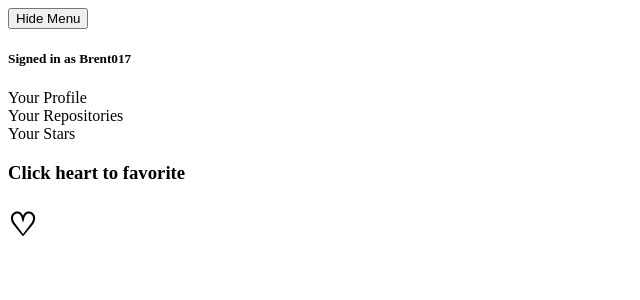
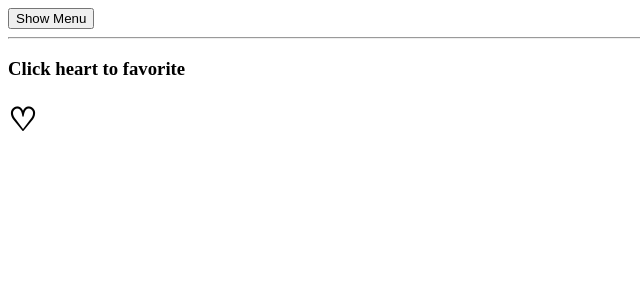
Before and after one commit to Brent017/toggler-app, a React (Create React App) app: page / in a window 1280 px wide. Shown: the top 300 px of the page, without its empty margins (0-640 px from the left). Built offline with nearby package versions, Linux system fonts and the light colour scheme.

Commit message:
toggler function imported

```diff
--- a/src/App.js
+++ b/src/App.js
@@ -6,6 +6,7 @@ function App() {
   return (
     <div>
       <Menu />
+      <hr />
       <Favorite />
     </div>
   );
--- a/src/Favorite.js
+++ b/src/Favorite.js
@@ -1,30 +1,19 @@
-import React, { Component } from "react";
+import React from "react";
+import Toggler from "./Toggler";
 
-class Favorite extends Component {
-  state = {
-    favorited: false
-  };
-
-  toggleFavorite = () => {
-    this.setState(prevState => {
-      return {
-        favorited: !prevState.favorited
-      };
-    });
-  };
-
-  render() {
+function Favorite(props) {
   return (
+    <Toggler
+      render={(on, toggle) => (
         <div>
           <h3>Click heart to favorite</h3>
           <h1>
-          <span onClick={this.toggleFavorite}>
-            {this.state.favorited ? "❤️" : "♡"}
-          </span>
+            <span onClick={toggle}>{on ? "❤️" : "♡"}</span>
           </h1>
         </div>
+      )}
+    />
   );
-  }
 }
 
 export default Favorite;
--- a/src/Menu.js
+++ b/src/Menu.js
@@ -1,25 +1,13 @@
-import React, { Component } from "react";
+import React from "react";
+import Toggler from "./Toggler";
 
-class Menu extends Component {
-  state = {
-    show: true
-  };
-
-  toggleShow = () => {
-    this.setState(prevState => {
-      return {
-        show: !prevState.show
-      };
-    });
-  };
-
-  render() {
+function Menu(props) {
   return (
+    <Toggler
+      render={(on, toggle) => (
         <div>
-        <button onClick={this.toggleShow}>
-          {this.state.show ? "Hide" : "Show"} Menu
-        </button>
-        <nav style={{ display: this.state.show ? "block" : "none" }}>
+          <button onClick={toggle}>{on ? "Hide" : "Show"} Menu</button>
+          <nav style={{ display: on ? "block" : "none" }}>
             <h5>Signed in as Brent017</h5>
             <a>Your Profile</a>
             <br />
@@ -28,8 +16,9 @@ class Menu extends Component {
             <a>Your Stars</a>
           </nav>
         </div>
+      )}
+    />
   );
-  }
 }
 
 export default Menu;
--- a/src/Toggler.js
+++ b/src/Toggler.js
@@ -8,14 +8,13 @@ class Toggler extends Component {
   toggle = () => {
     this.setState(prevState => {
       return {
-        on: !prevState
+        on: !prevState.on
       };
     });
   };
 
   render() {
-    const { component: C, defaultOnValue, ...props } = this.props;
-    return <C on={this.state.on} toggle={this.toggle} {...props} />;
+    return <div>{this.props.render(this.state.on, this.toggle)}</div>;
   }
 }
 
```
Lines whose indentation alone changed are shown as unchanged.
